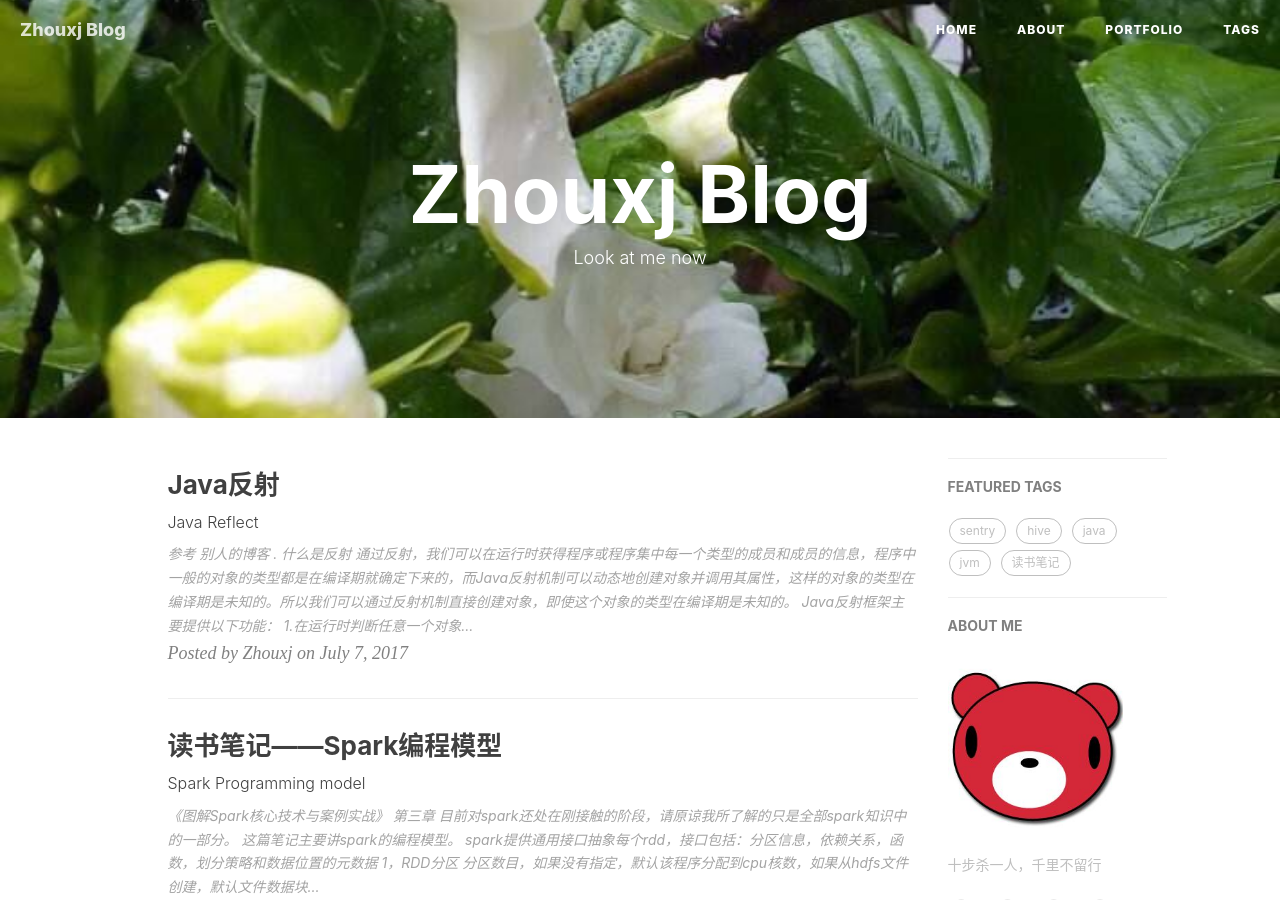
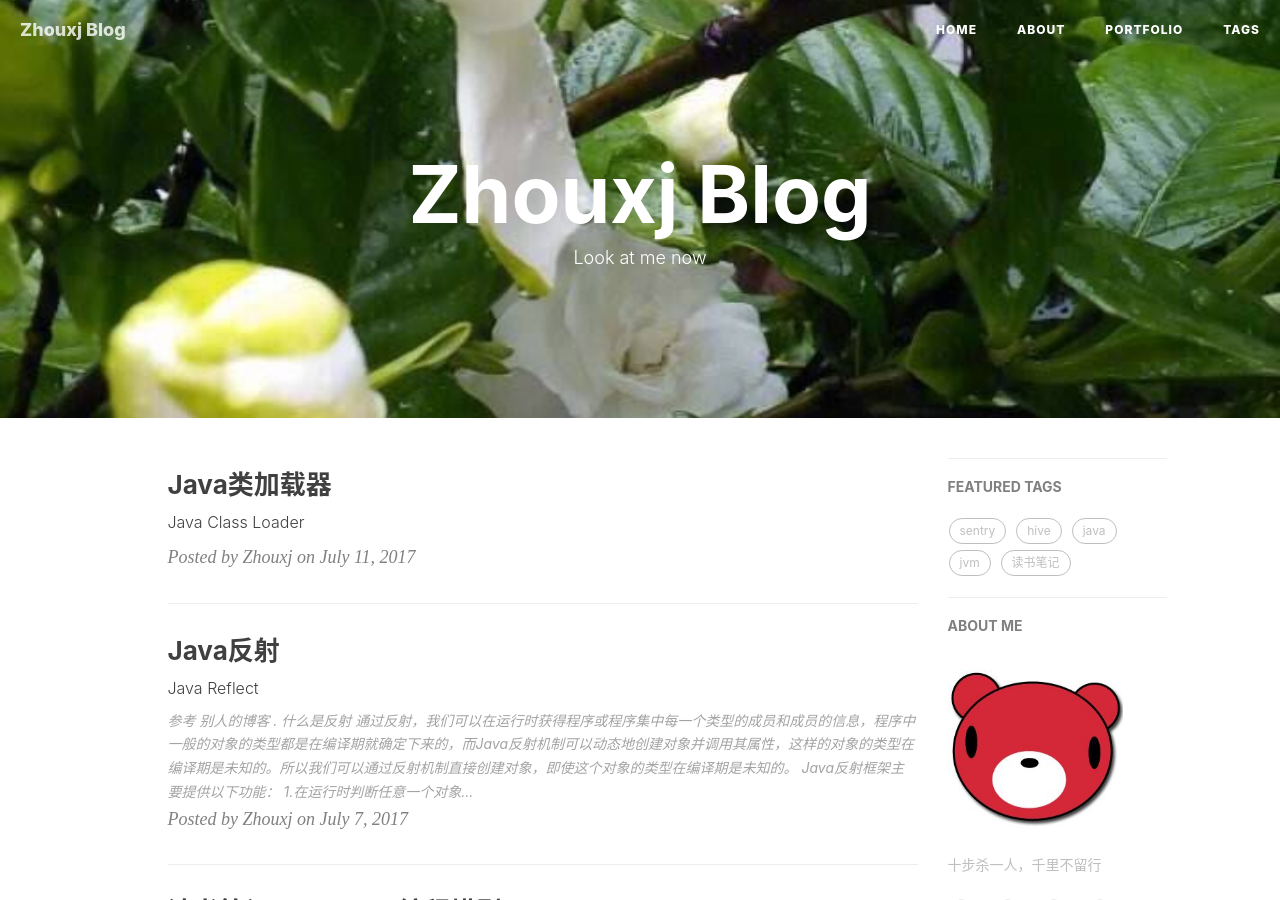
Before and after one commit to archer811/archer811.github.io, a Jekyll site: the page built from index.html, in a window 1280 px wide and 900 px high. Built offline with Jekyll 4.4.1, drawn with Linux system fonts in a browser that asks for light colours; nearby versions of some CDN libraries; the list of posts is cut into pages by our own code; comment, search, counter and statistics services are not loaded.

Commit message:
add post-bg

```diff
--- a/_posts/2017-06-26-Garbage-collection.markdown
+++ b/_posts/2017-06-26-Garbage-collection.markdown
@@ -4,7 +4,7 @@ title:      "读书笔记——垃圾收集器与内存分配策略"
 subtitle:   "Garbage collection"
 date:       2017-06-26 20:00:00
 author:     "Zhouxj"
-header-img: "img/post-bg-2015.jpg"
+header-img: "img/post-bg-javagc.jpg"
 catalog: true
 comments: true
 tags:
--- a/_posts/2017-06-26-Java-memory-area.markdown
+++ b/_posts/2017-06-26-Java-memory-area.markdown
@@ -4,7 +4,7 @@ title:      "读书笔记——Java内存区域与内存溢出异常"
 subtitle:   "Java memory area"
 date:       2017-06-26 10:00:00
 author:     "Zhouxj"
-header-img: "img/post-bg-2015.jpg"
+header-img: "img/post-bg-memarea.jpg"
 catalog: true
 comments: true
 tags:
--- /dev/null
+++ b/_posts/2017-07-11-Java-ClassLoader.markdown
@@ -0,0 +1,14 @@
+---
+layout: post
+title:      "Java类加载器"
+subtitle:   "Java Class Loader"
+date:       2017-07-11 12:00:00
+author:     "Zhouxj"
+header-img: "img/post-bg-classloader.jpg"
+catalog: true
+comments: true
+tags:
+    - java
+    - jvm
+    - 读书笔记
+---
```
Also changed, not shown: img/post-bg-1.jpg (added), img/post-bg-2.jpg (added), img/post-bg-3.jpg (added), img/post-bg-4.jpg (added), img/post-bg-5.jpg (added), img/post-bg-6.jpg (added), img/post-bg-classloader.jpg (added), img/post-bg-javagc.jpg (added), img/post-bg-memarea.jpg (added).
